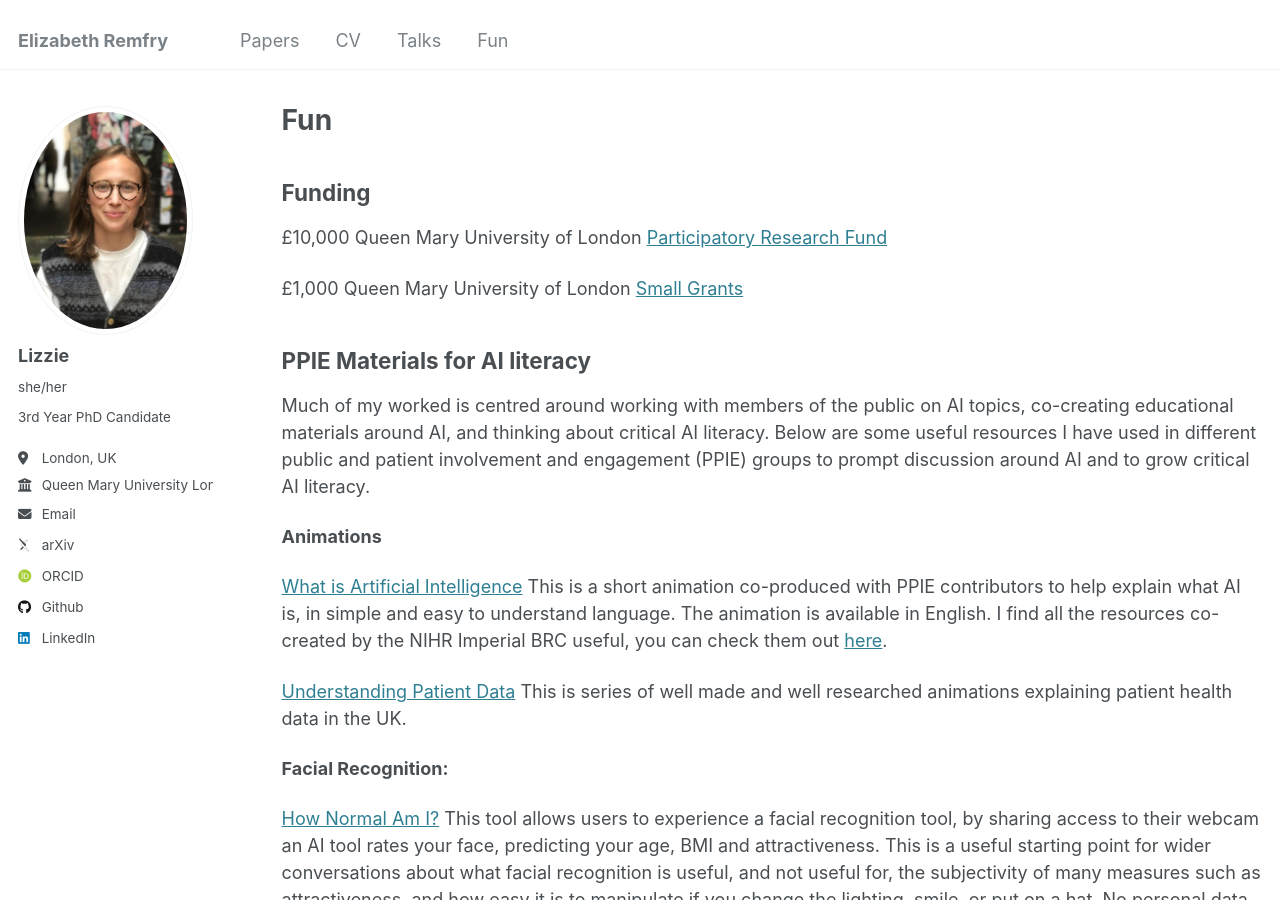
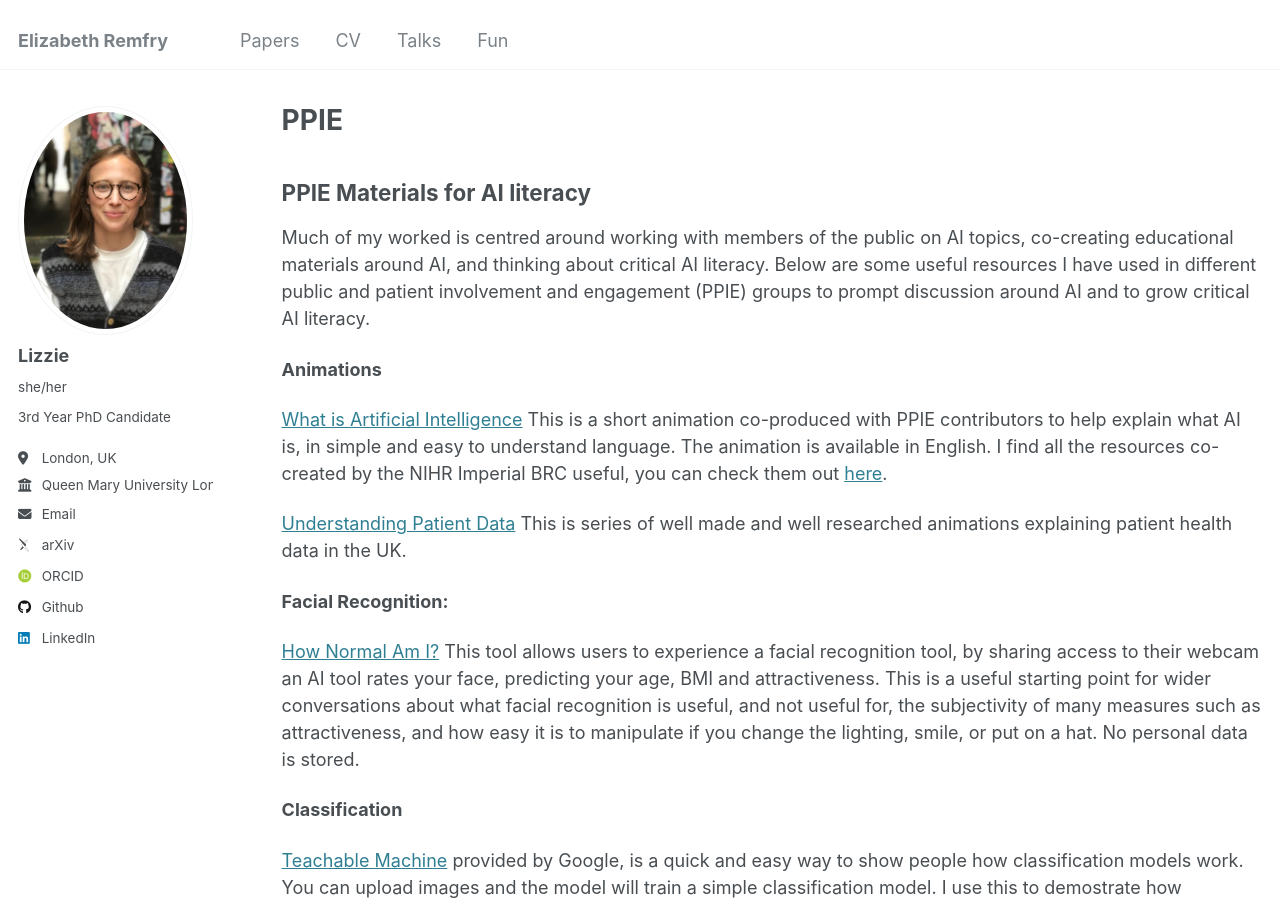
Before and after one commit to LizRem/lizrem.github.io, a Jekyll site: the page built from _pages/ppie.md, in a window 1280 px wide and 900 px high. Built offline with Jekyll 4.4.1, drawn with Linux system fonts in a browser that asks for light colours; some web fonts are replaced.

Commit message:
Update and rename fun.md to ppie.md

```diff
--- a/_pages/fun.md
+++ b/_pages/ppie.md
@@ -1,14 +1,9 @@
 ---
 layout: archive
-title: "Fun"
-permalink: /fun/
+title: "PPIE"
+permalink: /ppie/
 author_profile: true
 ---
-
-## Funding
-£10,000 Queen Mary University of London [Participatory Research Fund](https://www.qmul.ac.uk/publicengagement/funding/participatory-research-fund/)
-
-£1,000 Queen Mary University of London [Small Grants](https://www.qmul.ac.uk/publicengagement/funding/small-grants/)
 
 ## PPIE Materials for AI literacy
 Much of my worked is centred around working with members of the public on AI topics, co-creating educational materials around AI, and thinking about critical AI literacy. Below are some useful resources I have used in different public and patient involvement and engagement (PPIE) groups to prompt discussion around AI and to grow critical AI literacy.
```
